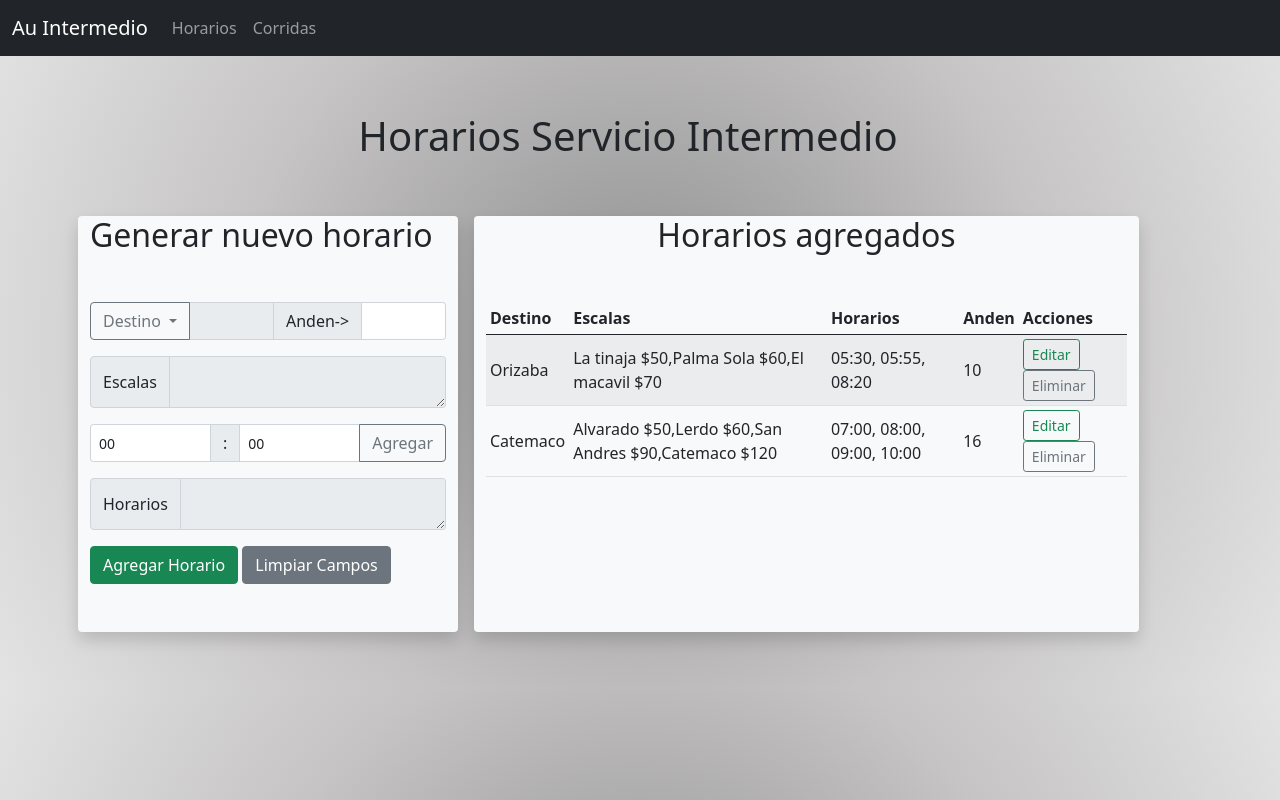
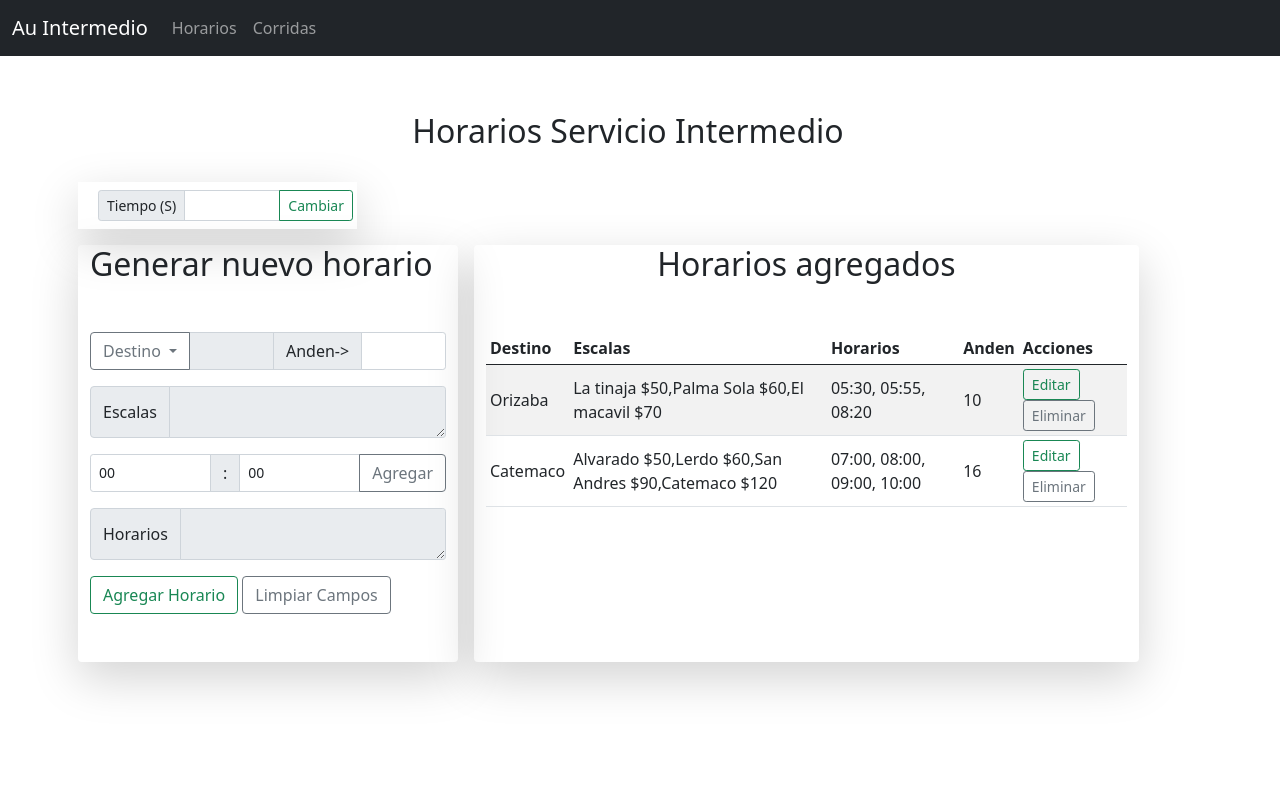
Before and after one commit to camacho999/adov2, a Flask app: page /horarios in a window 1280 px wide. Run offline with Flask 2, Linux system fonts and the light colour scheme; data comes from the database, SQL or seed files in the repository; both versions use the stored data as it was after the commit.

Commit message:
se agregan efectos a la vista, se agrega campo de tiempo para las transisiones de las corridas

```diff
--- a/static/css/main.css
+++ b/static/css/main.css
@@ -2,7 +2,7 @@
 	display: none;
 }
 
-body{
+bodyy{
 	background: rgb(143,143,143);
 	background: radial-gradient(circle, rgba(143,143,143,1) 0%, rgba(198,196,196,1) 56%, rgba(227,227,227,1) 100%);
 }
--- a/templates/base.html
+++ b/templates/base.html
@@ -31,7 +31,7 @@
 
 
 
-	<div class="container pb-5">
+	<div class="container">
 
 		{% block hide %}{% endblock %}
 
--- a/templates/horarios.html
+++ b/templates/horarios.html
@@ -13,12 +13,20 @@
 
       <!--------Contenido del titulo------------->
 
-      <div class="row justify-content-center">
-        <h1 class=" d-flex justify-content-center mb-5">Horarios Servicio Intermedio</h1>
+      <div class="row justify-content-center mb-3">
+        <h2 class=" d-flex justify-content-center">Horarios Servicio Intermedio</h2>
       </div>
-
+      <div class="row">
+        <div class="col-3 bg-transparent shadow-lg m-2">
+          <div class="input-group input-group-sm m-2">
+            <span class="input-group-text" id="inputGroup-sizing-sm">Tiempo (S)</span>
+            <input type="number" class="form-control" name="terminal">
+            <a href="/change_terminal" class="btn btn-outline-success">Cambiar</a>
+          </div>
+        </div>
+      </div>
       <!-----Contenedor de Formulario---------->
-      <div class="formcontent col-md-12 col-ms-12 col-lg-4  bg-light m-2 rounded-2 shadow">
+      <div class="formcontent col-md-12 col-ms-12 col-lg-4 m-2 rounded-2 shadow-lg bg-transparent">
         <h2 class="mb-5">Generar nuevo horario</h2>
         <form class="mb-5" action="/horarios" method="post">
       <div class="input-group mb-3">
@@ -62,14 +70,14 @@
         <textarea class="form-control form-control-sm" placeholder="" id="horarios" name="horarios" readonly></textarea>
       </div>
 
-      <button class="btn btn-success" type="submit">Agregar Horario</button>
-      <button class="btn btn-secondary" onclick="reset()" type="button">Limpiar Campos</button>
+      <button class="btn btn-outline-success" type="submit">Agregar Horario</button>
+      <button class="btn btn-outline-secondary" onclick="reset()" type="button">Limpiar Campos</button>
       </form>
       </div>
 
 
       <!-------------Contenedor de Tabla-----offset-md-3------------------>
-      <div class="tablecontent col-md-12 col-sm-12 col-lg-7  bg-light m-2 rounded-2 shadow">
+      <div class="tablecontent col-md-12 col-sm-12 col-lg-7 m-2 rounded-2 shadow-lg bg-transparent">
           <h2 class="mb-5 text-center">Horarios agregados</h2>
           <table class="table table-sm table-striped align-middle">
             <thead>
```
Also changed, not shown: database.db.
